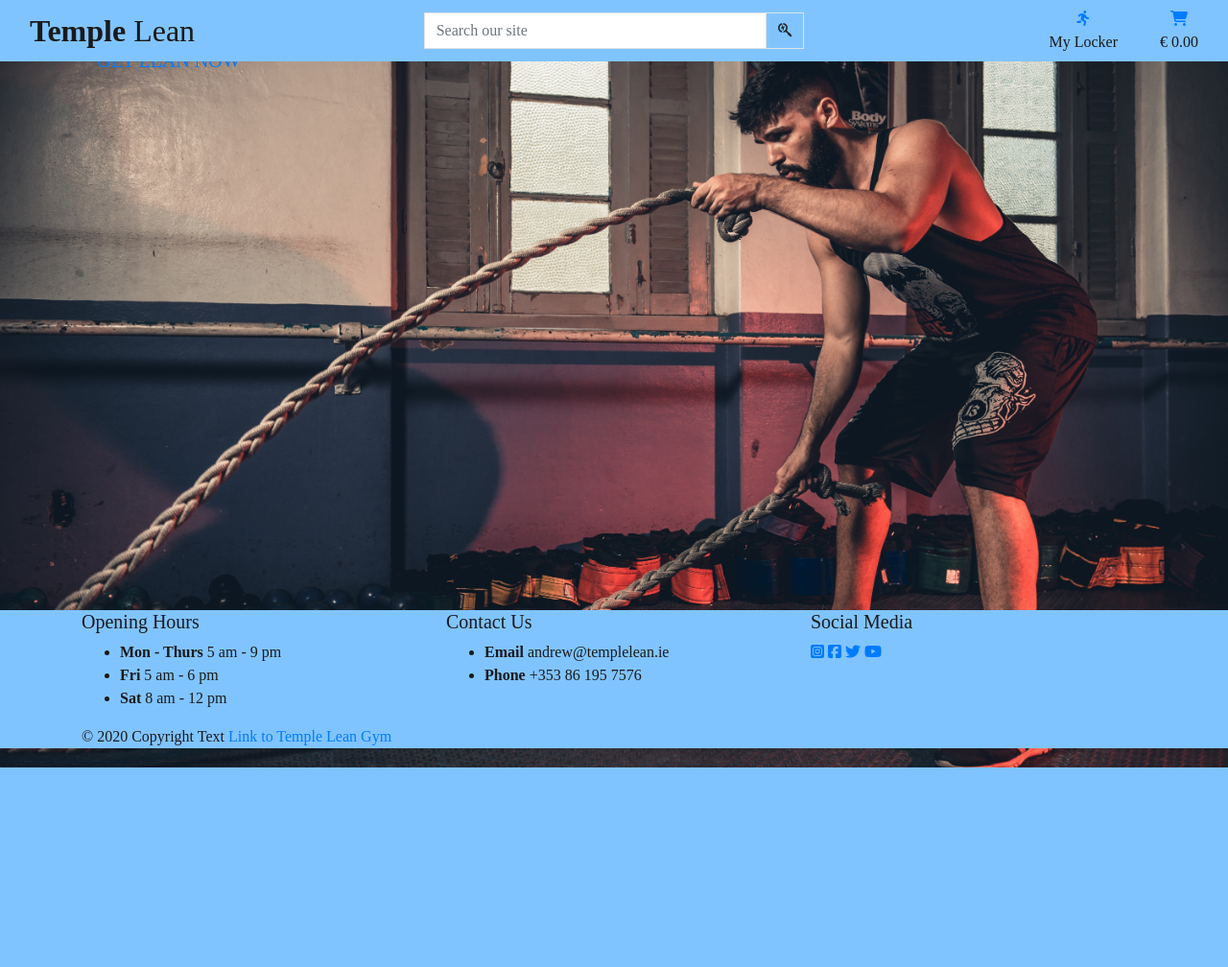
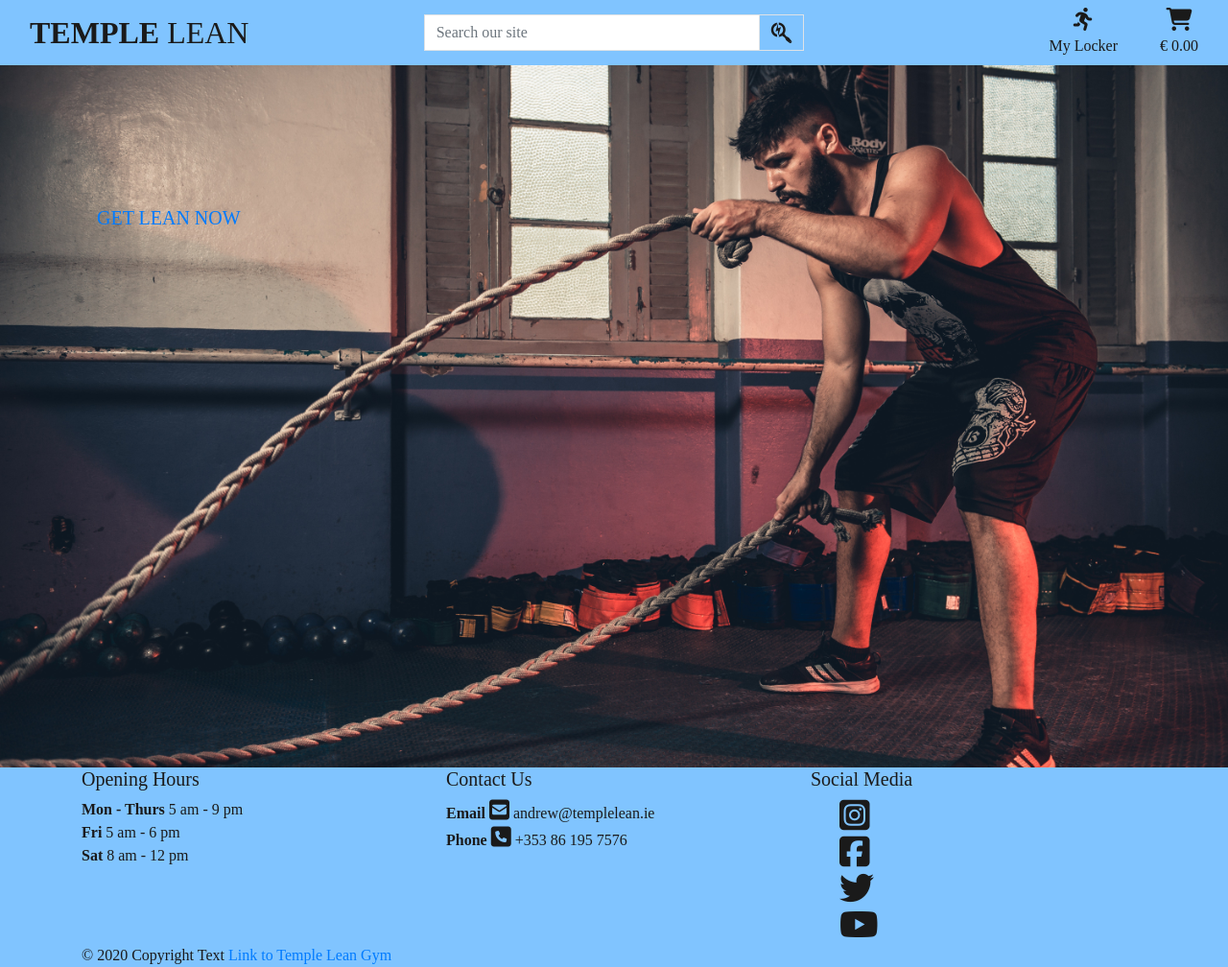
Before and after one commit to Andrew-code2020/ms4, a Django app: page / in a window 1280 px wide. Shown: the whole page at 96% size. Before the commit the page ends 800 px from the top, so only its background shows below. Run offline with Django 3.2, Linux system fonts and the light colour scheme; some libraries are stand-ins or nearby versions; some web fonts are replaced.

Commit message:
site css added and refined for icons. First color scheme implemented

```diff
--- a/static/css/base.css
+++ b/static/css/base.css
@@ -1,3 +1,8 @@
+
+
+/*--General--*/
+
+
 
 /*--Home page--*/
 
@@ -9,7 +14,7 @@ body {
     background: url('/media/homebackground.jpg') no-repeat center center fixed;
     background-size: cover;
     height: calc(100vh - 164px);
-    color: #555;
+    color: #1a1a1a;
     font-family: 'RocknRoll One';
 }
 
@@ -23,8 +28,60 @@ body {
     color:#1a1a1a;
 }
 
+/* from Bulma */
+i {
+    align-items: center;
+    display: inline-flex;
+    justify-content: center;
+    color:#1a1a1a;
+    font-size: 24px;
+}
+
+.logo-font {
+    text-transform: uppercase;
+}
+
 /*--Footer--*/
+
+ul {
+  list-style-type: none;
+  margin: 0;
+  padding: 0;
+}
+
+
 footer {
     background-color:#80C4FF;
     color:#1a1a1a;
 }
+
+.social-media i {
+  font-size: 36px;
+  padding-left: 30px;
+  color: #1a1a1a;
+}
+
+
+/*--Media Queries--*/
+
+* Slightly larger container on xl screens */
+@media (min-width: 1200px) {
+  .container {
+    max-width: 80%;
+  }
+}
+
+/* fixed top navbar only on medium and up */
+@media (min-width: 992px) {
+    .fixed-top-desktop-only {
+        position: fixed;
+        top: 0;
+        right: 0;
+        left: 0;
+        z-index: 1030;
+    }
+
+    .header-container {
+        padding-top: 164px;
+    }
+}
--- a/templates/base.html
+++ b/templates/base.html
@@ -152,10 +152,10 @@
                     <h5>Contact Us</h5>
                     <ul>
                         <li>
-                            <strong>Email</strong> andrew@templelean.ie
+                            <strong>Email <i class="fas fa-envelope-square"></i></strong> andrew@templelean.ie
                         </li>
                         <li>
-                            <strong>Phone</strong> +353 86 195 7576
+                            <strong>Phone <i class="fas fa-phone-square"></i></strong> +353 86 195 7576
                         </li>
 
                     </ul>
@@ -163,15 +163,26 @@
                 <!--Social Media with external links to the developers own social media-->
                 <div class="col-sm-4">
                     <h5>Social Media</h5>
-                    <a class="social-media" href="https://www.instagram.com/andrew_burns_moves/" target="_blank"><i
-                            class="fab fa-instagram-square"></i></a>
+                    <ul>
+                        <li>
+                            <a class="social-media" href="https://www.instagram.com/andrew_burns_moves/"
+                                target="_blank"><i class="fab fa-instagram-square"></i></a>
+                        </li>
+                        <li>
                             <a class="social-media" href="https://www.facebook.com/andrewburnsmoves" target="_blank"><i
                                     class="fab fa-facebook-square"></i></a>
+                        </li>
+                        <li>
                             <a class="social-media" href="https://twitter.com/aburnsmoves" target="_blank"><i
                                     class="fab fa-twitter"></i></a>
+                        </li>
+                        <li>
                             <a class="social-media"
                                 href="https://www.youtube.com/channel/UCRAIA8-iy_A7460Ix0PjTYg?view_as=subscriber"
                                 target="_blank"><i class="fab fa-youtube"></i></a>
+                        </li>
+                    </ul>
+                </div>
             </div>
         </div>
         </div>
```
Lines whose indentation alone changed are shown as unchanged.
